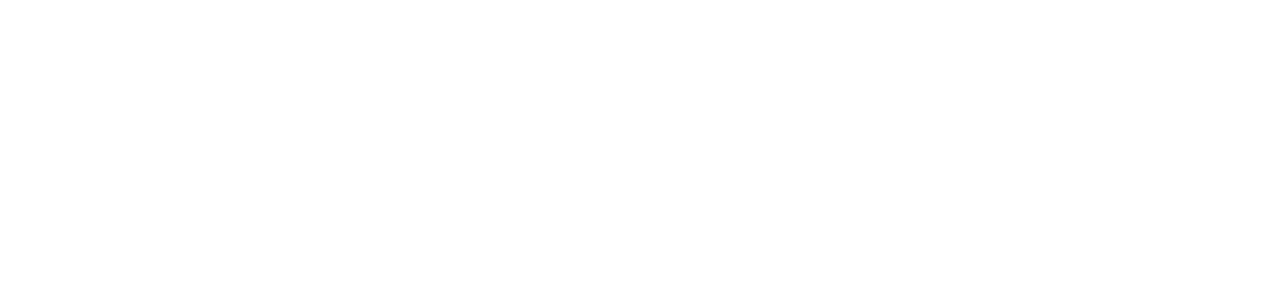
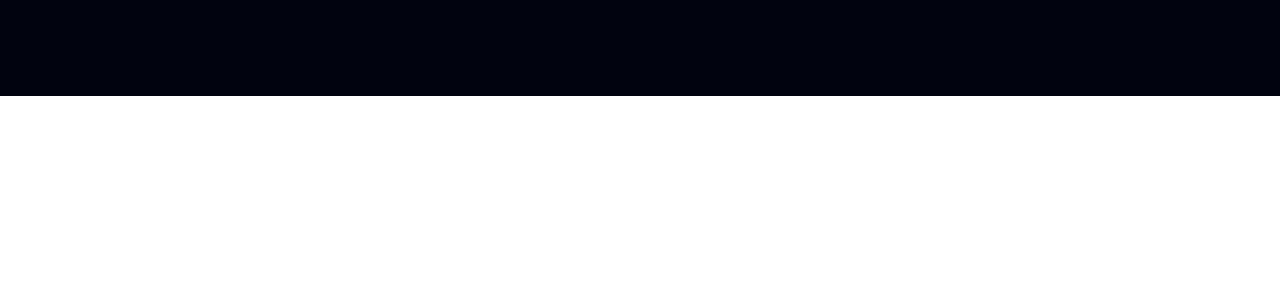
Before and after one commit to Vesku2000/bank_modern_app, a React (Vite) app in the folder bank_modern_app/: page / in a window 1280 px wide. Shown: the top 300 px of the page. Built offline with nearby package versions, Linux system fonts and the light colour scheme.

Commit message:
name changes

```diff
--- a/bank_modern_app/src/App.jsx
+++ b/bank_modern_app/src/App.jsx
@@ -1,9 +1,9 @@
-import React from 'react'
+import styles from "./style"
 
 const App = () => (
 
       <div className='bg-primary w-full overflow-hidden'>
-        <div>
+        <div className={`${styles.padding}`}>
 
         </div>
       </div>
```
